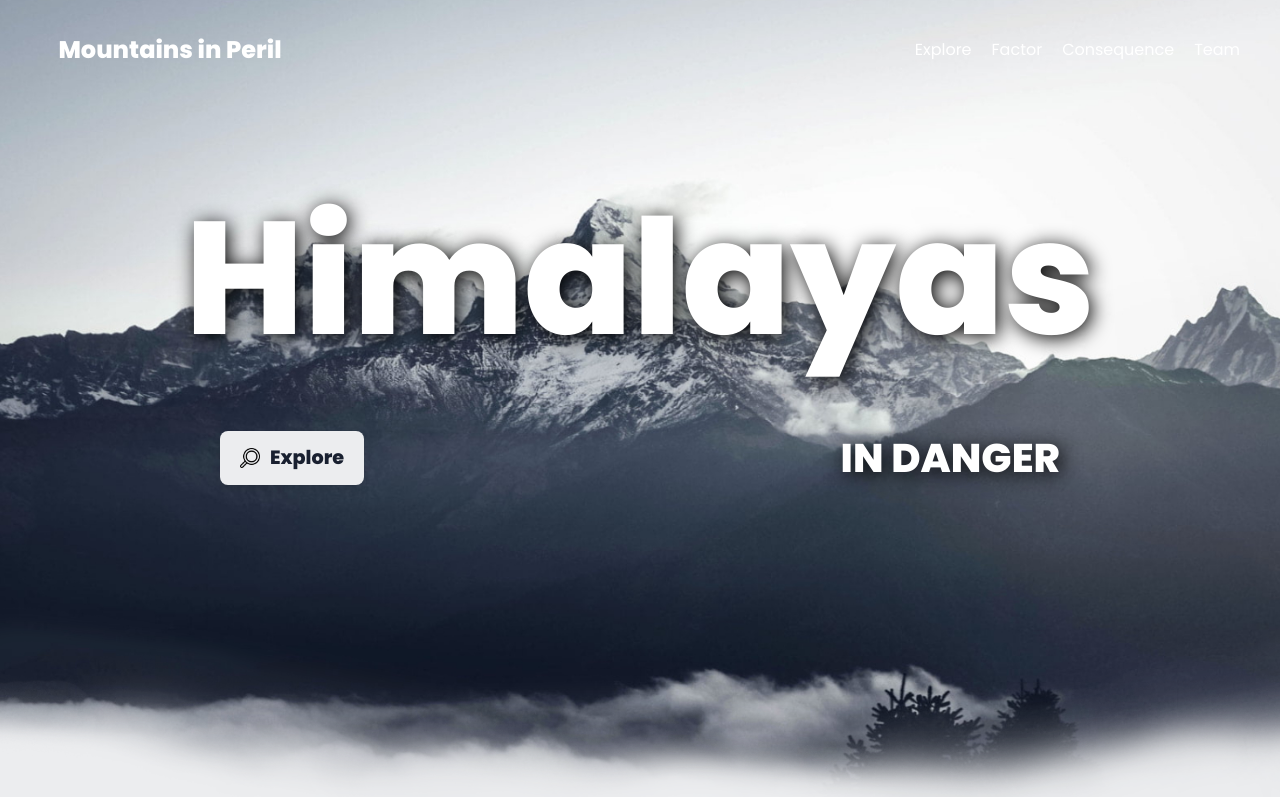
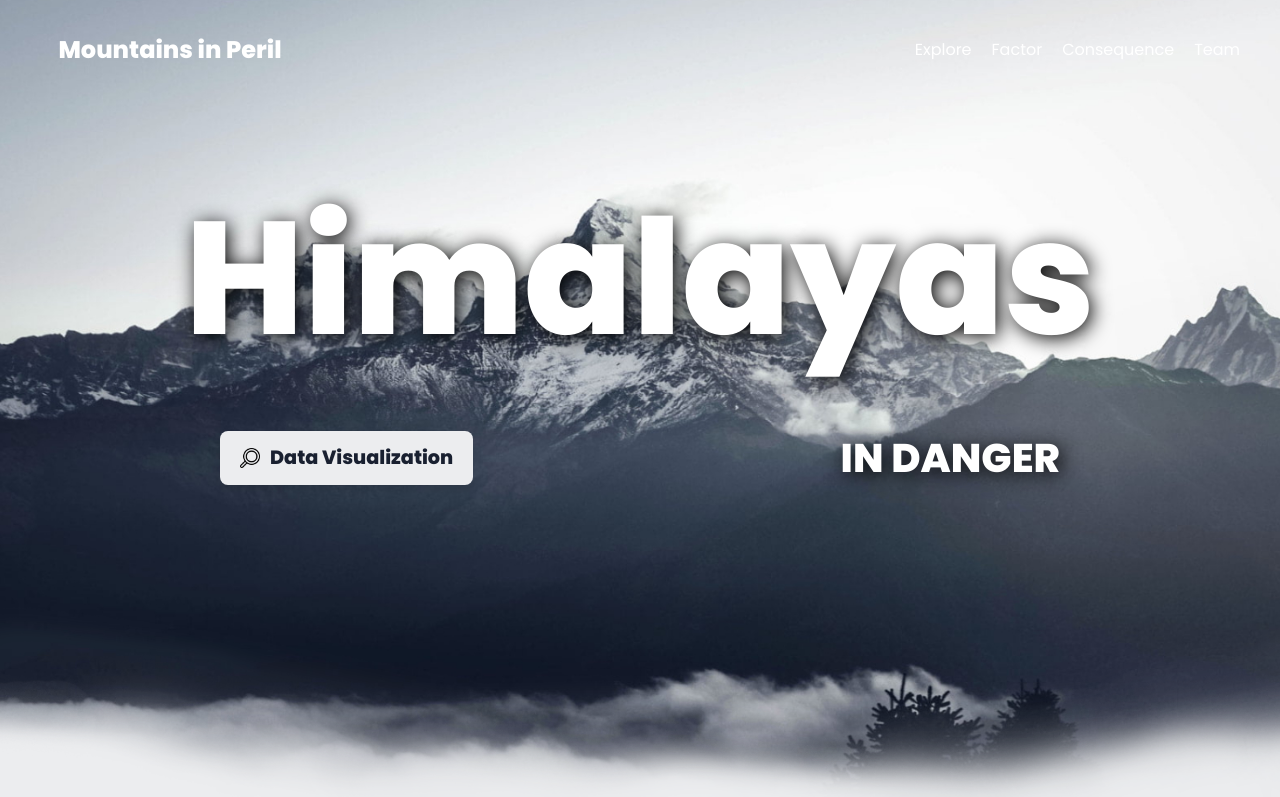
Before and after one commit to AshayaSah/nasa-space-app-mountains-in-peril, a plain HTML site: page index.html in a window 1280 px wide. Shown: the top 797 px of the page. Drawn offline with Linux system fonts and the light colour scheme.

Commit message:
Github link to data visualization

```diff
--- a/index.html
+++ b/index.html
@@ -22,9 +22,9 @@
       <div class="hero-image">
         <h1 class="heading">Himalayas</h1>
         <div class="button-container">
-            <a href="#change" class="explore-btn">
+            <a target=”_blank” href="https://github.com/MirageShrestha/Mountains-in-Perils" class="explore-btn">
               <img src="assets/search.png" alt="Search Icon">
-              <p>Explore</p>
+              <p>Data Visualization</p>
             </a>
             <p class="status-text">IN DANGER</p>
         </div>
```
